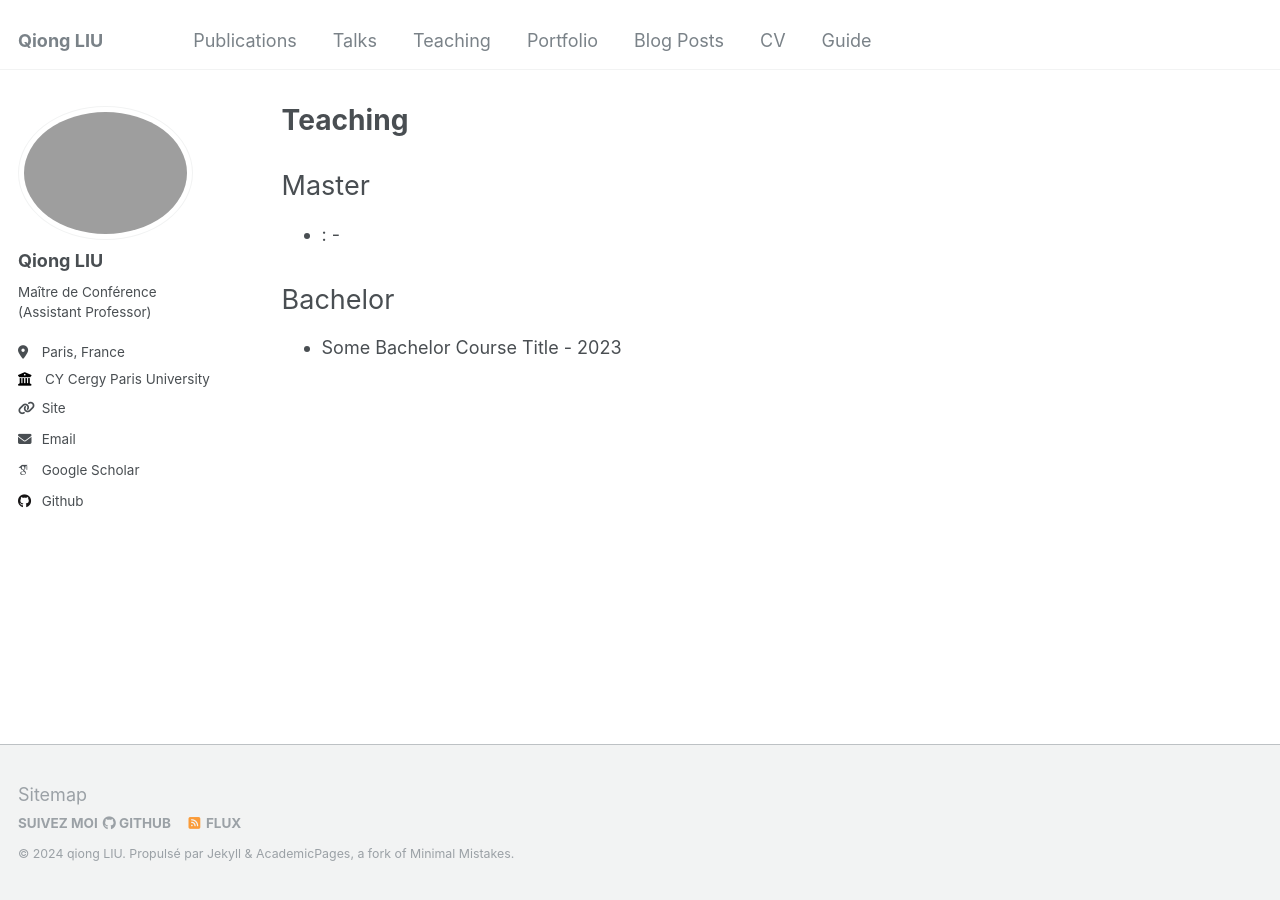
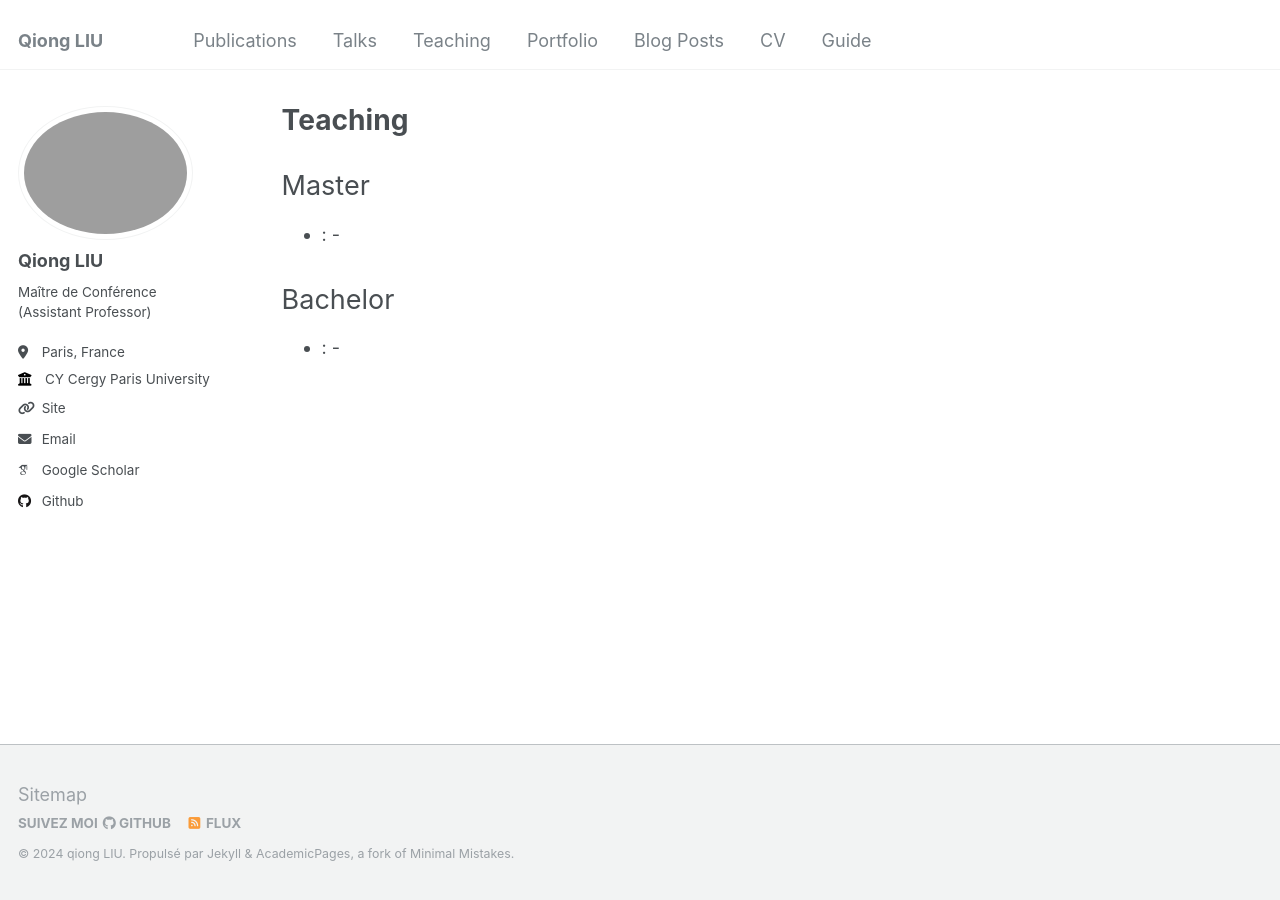
Before and after one commit to evesiphus/evesiphus.github.io, a Jekyll site: the page built from _pages/teaching.html, in a window 1280 px wide. Built offline with Jekyll 4.4.1, drawn with Linux system fonts in a browser that asks for light colours; some web fonts are replaced.

Commit message:
Update teaching.html

```diff
--- a/_pages/teaching.html
+++ b/_pages/teaching.html
@@ -21,5 +21,7 @@ author_profile: true
 <!-- Bachelor Program -->
 <h2 style="font-size: 1.5rem;font-weight: normal; margin-top: 2rem;">Bachelor</h2>
 <ul style="margin-bottom: 1rem;">
-  <li>Some Bachelor Course Title - 2023</li>
+  <li>
+      {{ post.specialization }}: <a href="{{ post.url | relative_url }}">{{ post.title }}</a> - {{ post.date | date: "%Y" }}
+    </li>
 </ul>
```
